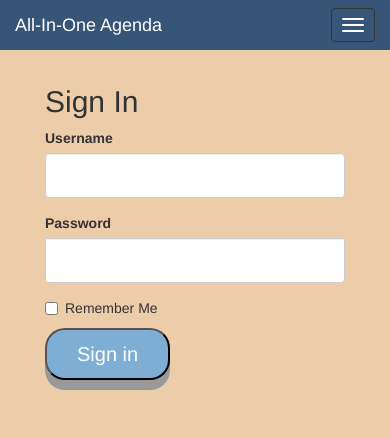
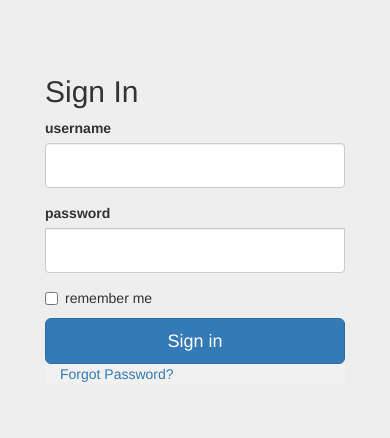
Before and after one commit to danieltran67/All-In-One-Agenda, a Flask app: page /login in a window 390 px wide. Shown: the top 438 px of the page. Run offline with Flask 2, Linux system fonts and the light colour scheme; some libraries are stand-ins or nearby versions.

Commit message:
Forgot Password Page
Added html for a Forgot Password page. Added a link to it from the login page.

```diff
--- a/app.py
+++ b/app.py
@@ -3,7 +3,7 @@ from flask_bootstrap import Bootstrap
 from flask_wtf import FlaskForm
 from wtforms import StringField, PasswordField, BooleanField
 from wtforms.validators import InputRequired, Email, Length
-from flask_sqlalchemy import SQLAlchemy
+from flask_sqlalchemy  import SQLAlchemy
 from werkzeug.security import generate_password_hash, check_password_hash
 from flask_login import LoginManager, UserMixin, login_user, login_required, logout_user, current_user
 
@@ -31,15 +31,15 @@ def load_user(user_id):
 
 
 class LoginForm(FlaskForm):
-    username = StringField('Username', validators=[InputRequired(), Length(min=4, max=15)])
-    password = PasswordField('Password', validators=[InputRequired(), Length(min=8, max=80)])
-    remember = BooleanField('Remember Me')
+    username = StringField('username', validators=[InputRequired(), Length(min=4, max=15)])
+    password = PasswordField('password', validators=[InputRequired(), Length(min=8, max=80)])
+    remember = BooleanField('remember me')
 
 
 class RegisterForm(FlaskForm):
-    email = StringField('Email', validators=[InputRequired(), Email(message='Invalid email'), Length(max=50)])
-    username = StringField('Username', validators=[InputRequired(), Length(min=4, max=15)])
-    password = PasswordField('Password', validators=[InputRequired(), Length(min=8, max=80)])
+    email = StringField('email', validators=[InputRequired(), Email(message='Invalid email'), Length(max=50)])
+    username = StringField('username', validators=[InputRequired(), Length(min=4, max=15)])
+    password = PasswordField('password', validators=[InputRequired(), Length(min=8, max=80)])
 
 
 @app.route('/')
@@ -77,6 +77,9 @@ def signup():
 
     return render_template('signup.html', form=form)
 
+@app.route('/forgotpassword')
+def forgotpassword():
+    return render_template('forgotpassword.html')
 
 @app.route('/dashboard')
 @login_required
@@ -90,10 +93,10 @@ def addevents():
     return render_template('addevents.html', name=current_user.username)
 
 
-@app.route('/calendar')
+@app.route('/settings')
 @login_required
-def calendar():
-    return render_template('calendar.html')
+def settings():
+    return render_template('settings.html')
 
 
 @app.route('/logout')
@@ -103,5 +106,6 @@ def logout():
     return redirect(url_for('index'))
 
 
+
 if __name__ == '__main__':
     app.run(debug=True)
--- a/requirements.txt
+++ b/requirements.txt
@@ -2,15 +2,11 @@ atomicwrites==1.3.0
 attrs==19.3.0
 Click==7.0
 colorama==0.4.1
-Django==2.2.7
-django-core==1.4.1
 dominate==2.4.0
 Flask==1.1.1
 Flask-Bootstrap==3.3.7.1
-Flask-CLI==0.4.0
 Flask-Login==0.4.1
 Flask-SQLAlchemy==2.4.1
-Flask-Testing==0.7.1
 Flask-WTF==0.14.2
 importlib-metadata==0.23
 itsdangerous==1.1.0
@@ -22,10 +18,8 @@ pluggy==0.13.0
 py==1.8.0
 pyparsing==2.4.2
 pytest==5.2.2
-pytz==2019.3
 six==1.12.0
 SQLAlchemy==1.3.10
-sqlparse==0.3.0
 visitor==0.1.3
 wcwidth==0.1.7
 Werkzeug==0.16.0
--- a/static/signin.css
+++ b/static/signin.css
@@ -1,30 +1,7 @@
 body {
-  padding-top: 50px;
-  background-color: #edcca9;
-}
-.welcome-page {
-  padding: 40px 15px;
-  text-align: center;
-}
-
-.welcome-page-about{
-  text-align: left;
-  width: 400px;
-}
-
-.welcome-page-rightside{
-  text-align: right;
-  width: 400px;
-}
-
-.navbar {
-  border: 0;
-  background-color: #365577 !important;
-}
-
-.navbar-font{
-  color: #fff;
-  font-family: "Helvetica Neue", Helvetica, Arial, sans-serif;
+  padding-top: 40px;
+  padding-bottom: 40px;
+  background-color: #eee;
 }
 
 .form-signin {
@@ -32,16 +9,13 @@ body {
   padding: 15px;
   margin: 0 auto;
 }
-
 .form-signin .form-signin-heading,
 .form-signin .checkbox {
   margin-bottom: 10px;
 }
-
 .form-signin .checkbox {
   font-weight: normal;
 }
-
 .form-signin .form-control {
   position: relative;
   height: auto;
@@ -51,40 +25,16 @@ body {
   padding: 10px;
   font-size: 16px;
 }
-
 .form-signin .form-control:focus {
   z-index: 2;
 }
-
 .form-signin input[type="email"] {
   margin-bottom: -1px;
   border-bottom-right-radius: 0;
   border-bottom-left-radius: 0;
 }
-
 .form-signin input[type="password"] {
   margin-bottom: 10px;
   border-top-left-radius: 0;
   border-top-right-radius: 0;
 }
-
-.button{
-  padding: 10px 30px;
-  font-size: 20px;
-  font-family: "Helvetica Neue", Helvetica, Arial, sans-serif;  display: inline-block;
-  color: #fff;
-  border-radius: 20px;
-  box-shadow: 0 10px #999;
-  background-color: #7eaed3;
-}
-
-.button:hover {
-  background-color: #8fadc7;
-}
-
-.button:active {
-  background-color: #8fadc7;
-  box-shadow: 0 5px #666;
-  transform: translateY(4px);
-  outline: none;
-}
--- a/templates/login.html
+++ b/templates/login.html
@@ -11,27 +11,6 @@ Login
 {% endblock %}
 
 {% block content %}
-    <nav class="navbar navbar-inverse navbar-fixed-top">
-      <div class="container">
-        <div class="navbar-header">
-          <button type="button" class="navbar-toggle collapsed" data-toggle="collapse" data-target="#navbar" aria-expanded="false" aria-controls="navbar">
-            <span class="sr-only">Toggle navigation</span>
-            <span class="icon-bar"></span>
-            <span class="icon-bar"></span>
-            <span class="icon-bar"></span>
-          </button>
-          <a class="navbar-brand">All-In-One Agenda</a>
-        </div>
-        <div id="navbar" class="collapse navbar-collapse">
-          <ul class="nav navbar-nav navbar-font">
-            <li><a href="{{ url_for('index') }}">Home</a></li>
-            <li class="active"><a href="#">Login</a></li>
-            <li><a href="{{ url_for('signup') }}">Sign Up</a></li>
-          </ul>
-        </div>
-      </div>
-    </nav>
-
     <div class="container">
 
       <form class="form-signin" method="POST" action="/login">
@@ -40,8 +19,14 @@ Login
         {{ wtf.form_field(form.username) }}
         {{ wtf.form_field(form.password) }}
         {{ wtf.form_field(form.remember) }}
-        <button class="button" type="submit">Sign in</button>
+        <button class="btn btn-lg btn-primary btn-block" type="submit">Sign in</button>
+
+
+        <div class="container" style="background-color:#f1f1f1">
+            <span class="psw"> <a href="/forgotpassword">Forgot Password?</a></span>
+        </div>
+
       </form>
 
-    </div>
+    </div> <!-- /container -->
 {% endblock %}
```
Also changed, not shown: static/dashboard.css (+46 -14 lines), static/starter-template.css (added, +7 -0 lines), templates/forgotpassword.html (added, +27 -0 lines), templates/index.html (+7 -25 lines), templates/settings.html (added, +32 -0 lines), templates/signup.html (+2 -23 lines), test_users.py (added, +15 -0 lines), .travis.yml, README.md, db.sqlite3.
